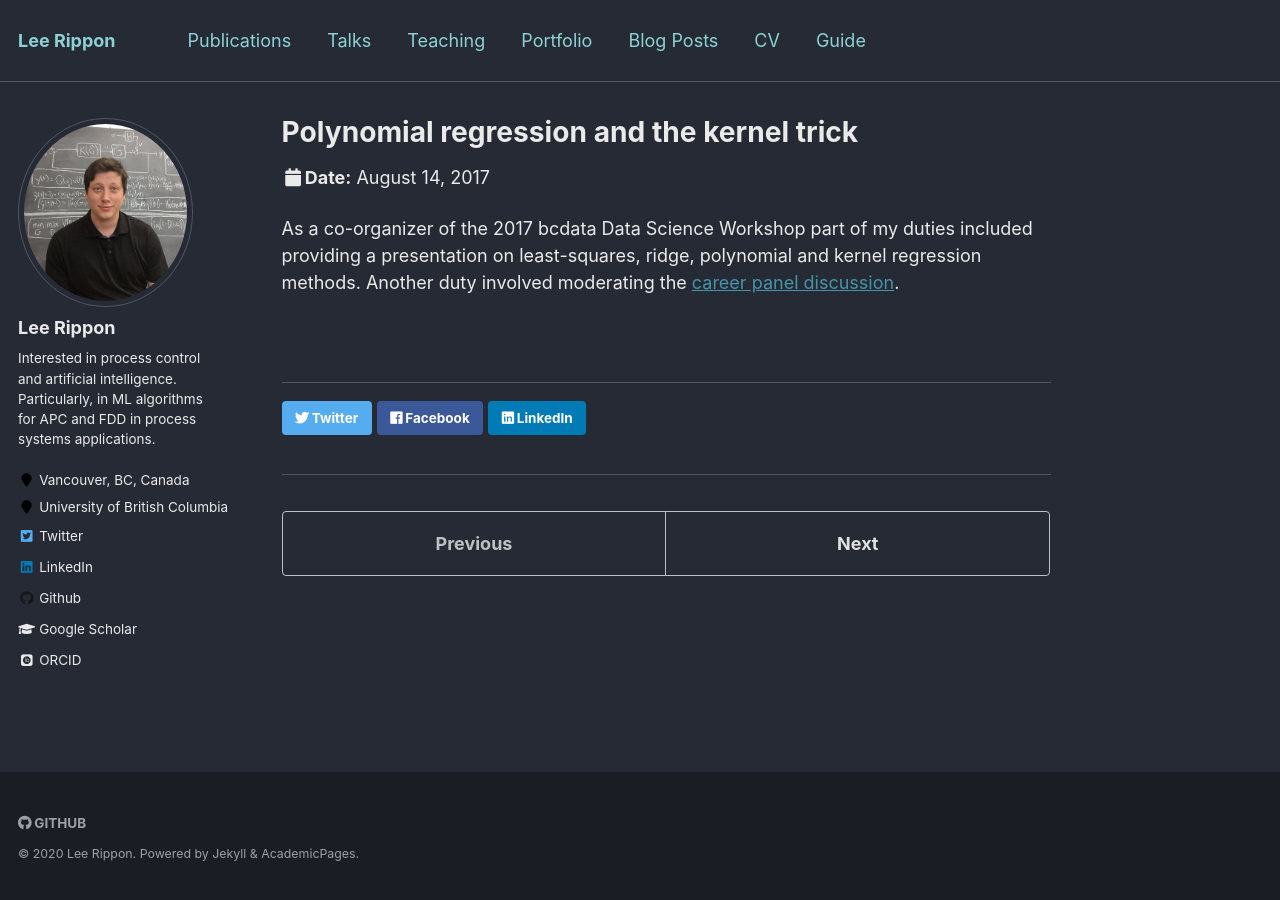
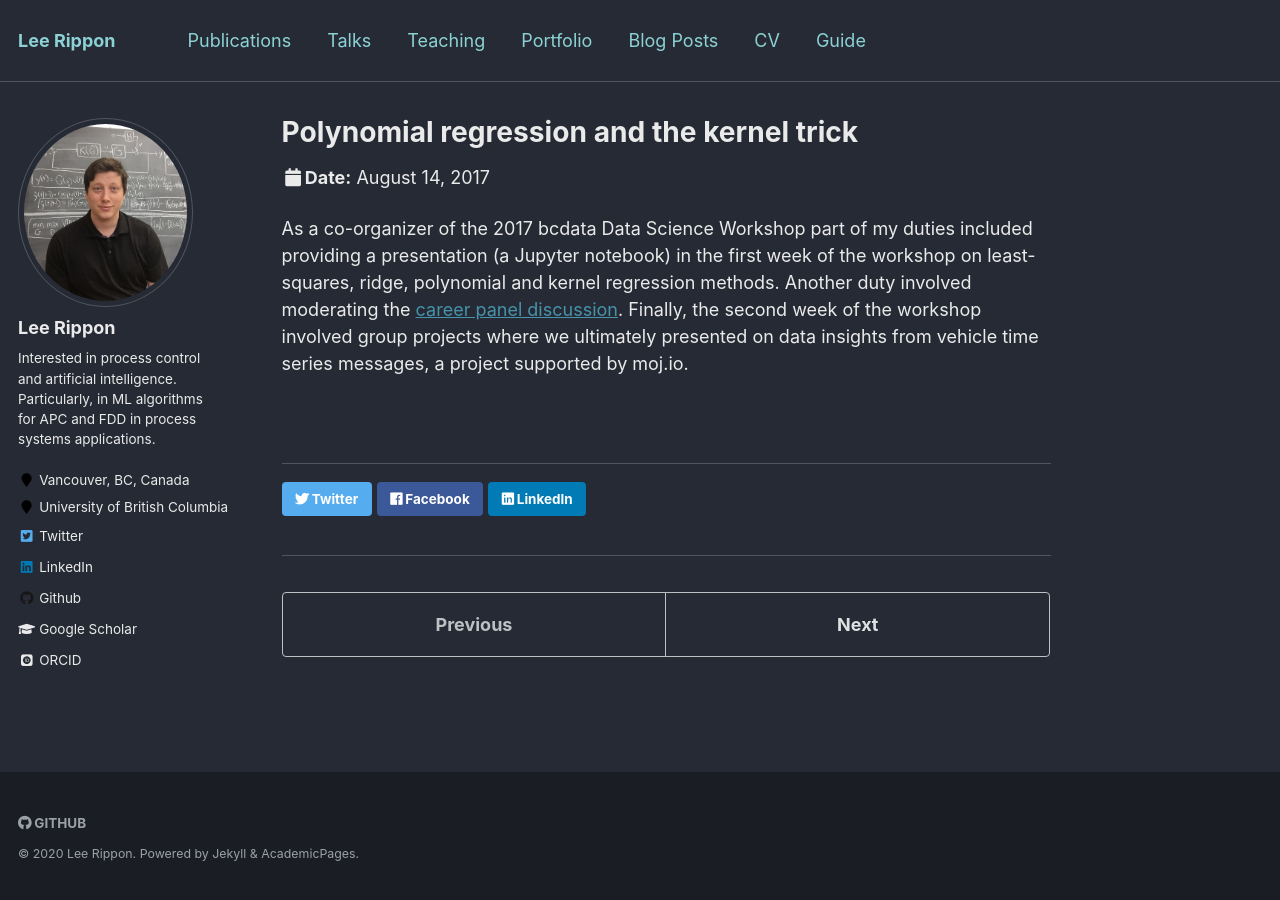
Before and after one commit to LeeRippon/LeeRippon.github.io, a Jekyll site: the page built from _talks/2017-bcdata.md, in a window 1280 px wide. Built offline with Jekyll 4.4.1, drawn with Linux system fonts in a browser that asks for light colours; some web fonts are replaced.

Commit message:
Update 2017-bcdata.md

```diff
--- a/_talks/2017-bcdata.md
+++ b/_talks/2017-bcdata.md
@@ -8,4 +8,4 @@ date: 2017-08-14
 location: "Vancouver, British Columbia"
 ---
 
-As a co-organizer of the 2017 bcdata Data Science Workshop part of my duties included providing a presentation on least-squares, ridge, polynomial and kernel regression methods. Another duty involved moderating the [career panel discussion](http://workshop.bcdata.ca/2017/talk/career-panel/).
+As a co-organizer of the 2017 bcdata Data Science Workshop part of my duties included providing a presentation (a Jupyter notebook) in the first week of the workshop on least-squares, ridge, polynomial and kernel regression methods. Another duty involved moderating the [career panel discussion](http://workshop.bcdata.ca/2017/talk/career-panel/). Finally, the second week of the workshop involved group projects where we ultimately presented on data insights from vehicle time series messages, a project supported by moj.io.
```
